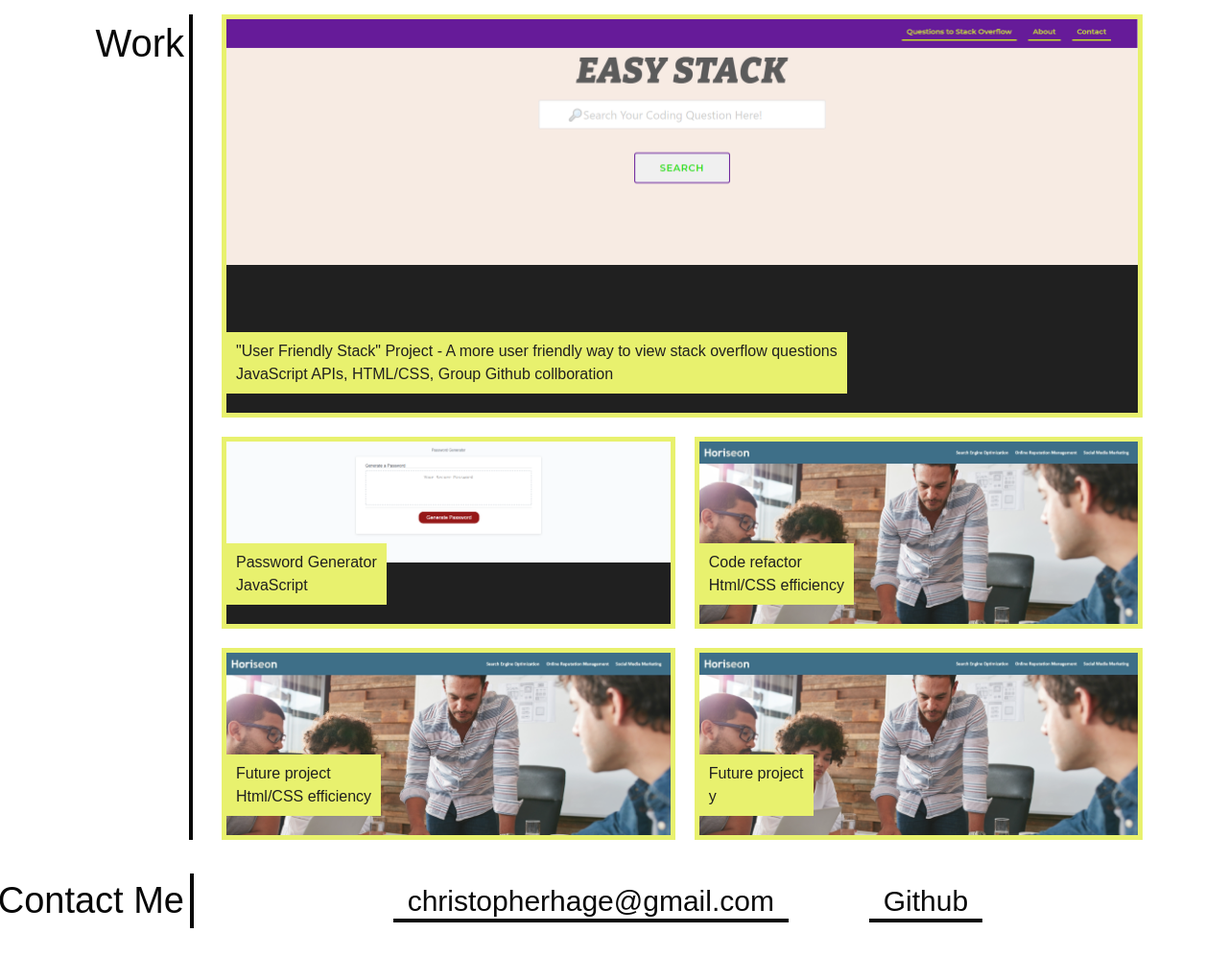
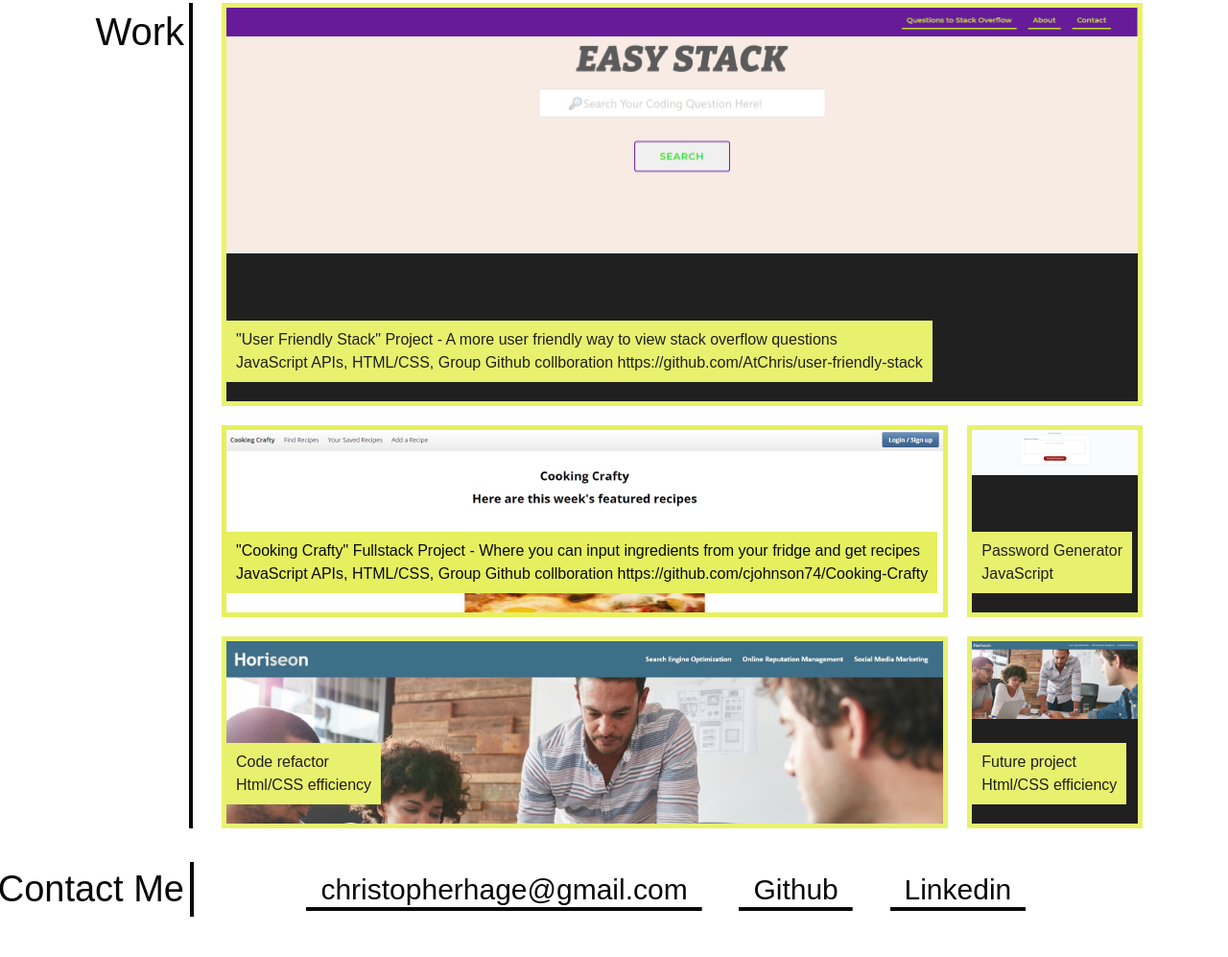
Before and after one commit to AtChris/Portfolio, a plain HTML site: page index.html in a window 1280 px wide. Shown: the part 681-1678 px from the top of the page at 96% size. Drawn offline with Linux system fonts and the light colour scheme.

Commit message:
Added second project, added linkedin

```diff
--- a/Assets/css/style.css
+++ b/Assets/css/style.css
@@ -156,7 +156,9 @@ section h2 {
   background-color: var(--gold);
   padding: 8px 10px;
 }
-
+.cookingcrafty{
+  background-image: url("../images/crafty.png");
+}
 .easystack {
   background-image: url("../images/easystack.png");
   opacity: 0.9;
--- a/index.html
+++ b/index.html
@@ -38,7 +38,7 @@
             <h2>About Me</h2>
             <div>
                 <p>
-                   My name is Christopher Hage and I am a full stack Developer. Lorem ipsum dolor sit amet consectetur adipisicing elit. Odio placeat earum assumenda, ipsa tenetur ex sapiente dolorum quisquam blanditiis voluptatibus corrupti ad sed ratione aspernatur, consequuntur id voluptas repellendus doloremque!
+                   My name is Christopher Hage and I am a full stack Developer.
                 </p>
             </div>
         </section>
@@ -47,10 +47,17 @@
         <section id="work">
             <h2>Work</h2>
             <div class="work-grid">
-                <a href="https://github.com/AtChris/user-friendly-stack" target="blank" class="easystack work-item">
+                <a href="https://modesttom.github.io/user-friendly-stack/" target="blank" class="easystack work-item">
                     <div>
                         <h3>"User Friendly Stack" Project - A more user friendly way to view stack overflow questions</h3>
-                        <p>JavaScript APIs, HTML/CSS, Group Github collboration</p>
+                        <p>JavaScript APIs, HTML/CSS, Group Github collboration https://github.com/AtChris/user-friendly-stack </p>
+                    </div>
+
+                </a>
+                <a href="https://cooking-crafty.herokuapp.com/" target="blank" class="cookingcrafty work-item">
+                    <div>
+                        <h3>"Cooking Crafty" Fullstack Project - Where you can input ingredients from your fridge and get recipes</h3>
+                        <p>JavaScript APIs, HTML/CSS, Group Github collboration https://github.com/cjohnson74/Cooking-Crafty</p>
                     </div>
                 </a>
                 <a href="https://atchris.github.io/PasswordGenerator/" target="blank" class="passwordgen work-item">
@@ -71,12 +78,7 @@
                         <p>Html/CSS efficiency</p>
                     </div>
                 </a>
-                <a href="" target="blank" class="coderefactor work-item">
-                    <div>
-                        <h3>Future project</h3>
-                        <p>y</p>
-                    </div>
-                </a>
+
             </div>
         </section>
     </main>
@@ -87,6 +89,7 @@
                 <a href="tel:+"></a>
                 <a href="mailto:christopherhage@gmail.com">christopherhage@gmail.com</a>
                 <a href="https://github.com/atchris" target="blank">Github</a>
+                <a href="https://www.linkedin.com/in/christopher-hage/">Linkedin</a>
             </address>
         </div>
     </footer>
```
Also changed, not shown: Assets/images/crafty.png (added).
